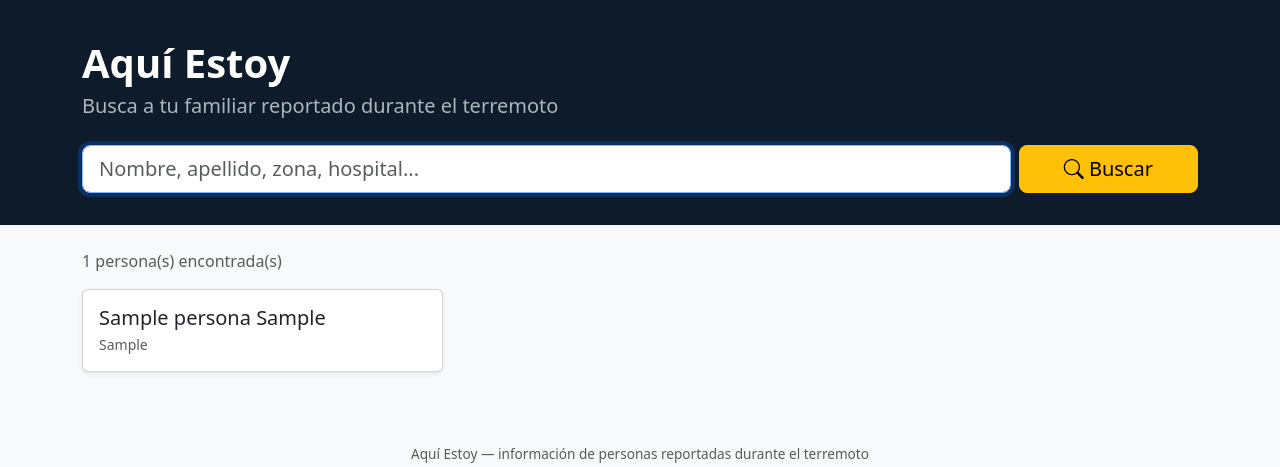
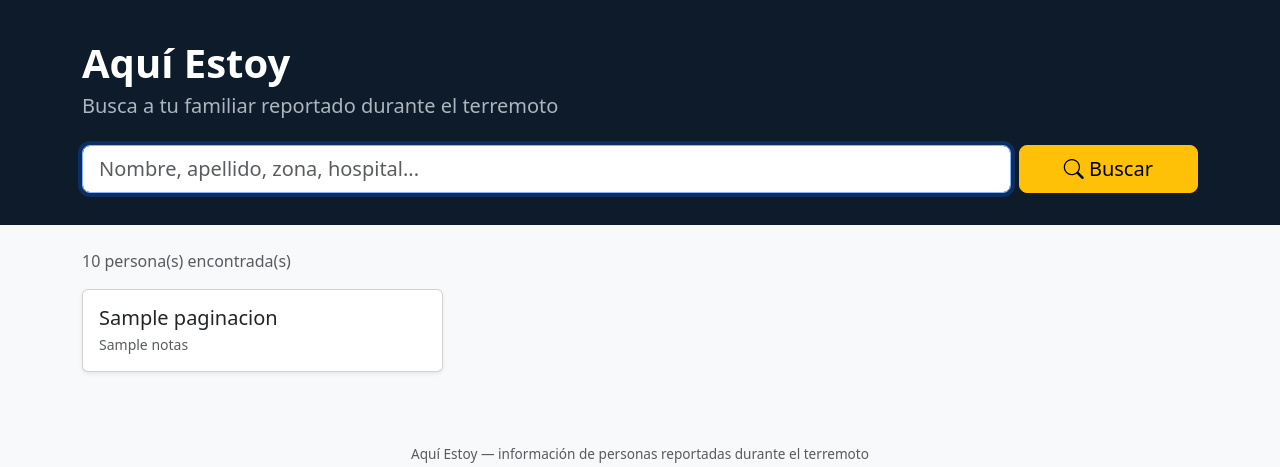
Before and after one commit to rypptc/aquiestoy, a Flask app: template templates/index.html in a window 1280 px wide. Shown: the part 57-524 px from the top of the page. Run offline with Flask 3, Linux system fonts and the light colour scheme; tables that the repository leaves empty hold one stand-in row (values such as "Sample post"); the template is opened without the code that fills it: values that come from a table or form of the project are taken from there, most other values are stand-ins (such as "Sample title", 1, 10 or a date in 2020).

Commit message:
add pagination, 30 per page

```diff
--- a/templates/index.html
+++ b/templates/index.html
@@ -23,10 +23,10 @@
 </div>
 
 <div class="container mt-4">
-  {% if personas %}
-    <p class="text-muted mb-3">{{ personas|length }} persona(s) encontrada(s)</p>
+  {% if paginacion.items %}
+    <p class="text-muted mb-3">{{ paginacion.total }} persona(s) encontrada(s)</p>
     <div class="row g-3">
-      {% for p in personas %}
+      {% for p in paginacion.items %}
         <div class="col-md-6 col-lg-4">
           <a href="{{ url_for('public.persona', persona_id=p.id) }}" class="text-decoration-none text-dark">
             <div class="card h-100 shadow-sm">
@@ -41,6 +41,33 @@
         </div>
       {% endfor %}
     </div>
+
+    {% if paginacion.pages > 1 %}
+      <nav class="mt-4">
+        <ul class="pagination justify-content-center">
+          {% if paginacion.has_prev %}
+            <li class="page-item">
+              <a class="page-link" href="{{ url_for('public.index', q=q, page=paginacion.prev_num) }}">Anterior</a>
+            </li>
+          {% endif %}
+          {% for num in paginacion.iter_pages(left_edge=1, right_edge=1, left_current=2, right_current=2) %}
+            {% if num %}
+              <li class="page-item {{ 'active' if num == paginacion.page }}">
+                <a class="page-link" href="{{ url_for('public.index', q=q, page=num) }}">{{ num }}</a>
+              </li>
+            {% else %}
+              <li class="page-item disabled"><span class="page-link">…</span></li>
+            {% endif %}
+          {% endfor %}
+          {% if paginacion.has_next %}
+            <li class="page-item">
+              <a class="page-link" href="{{ url_for('public.index', q=q, page=paginacion.next_num) }}">Siguiente</a>
+            </li>
+          {% endif %}
+        </ul>
+      </nav>
+    {% endif %}
+
   {% elif request.args %}
     <div class="text-center py-5 text-muted">
       <i class="bi bi-search fs-1"></i>
```
Also changed, not shown: routes/public.py (+6 -2 lines), .claude/settings.local.json (added).
